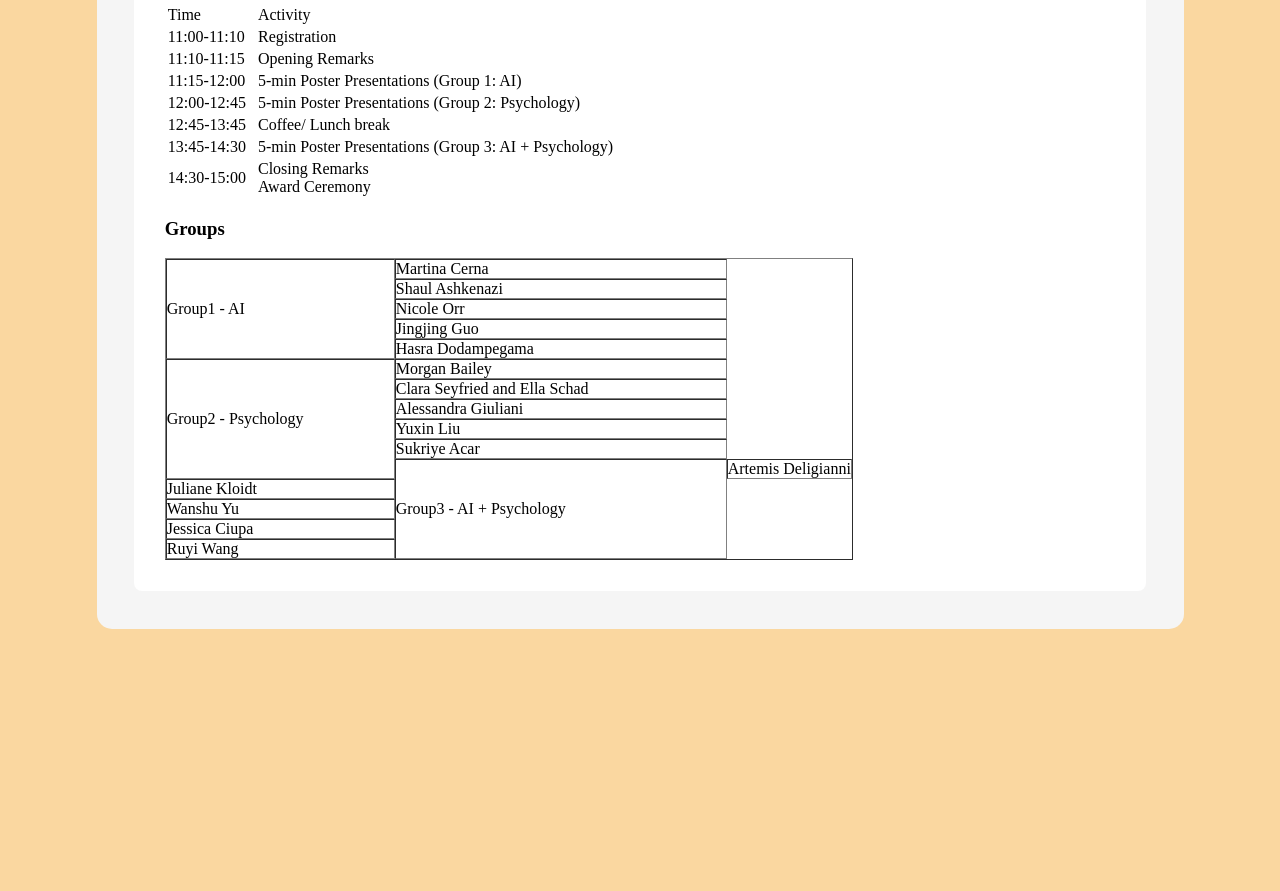
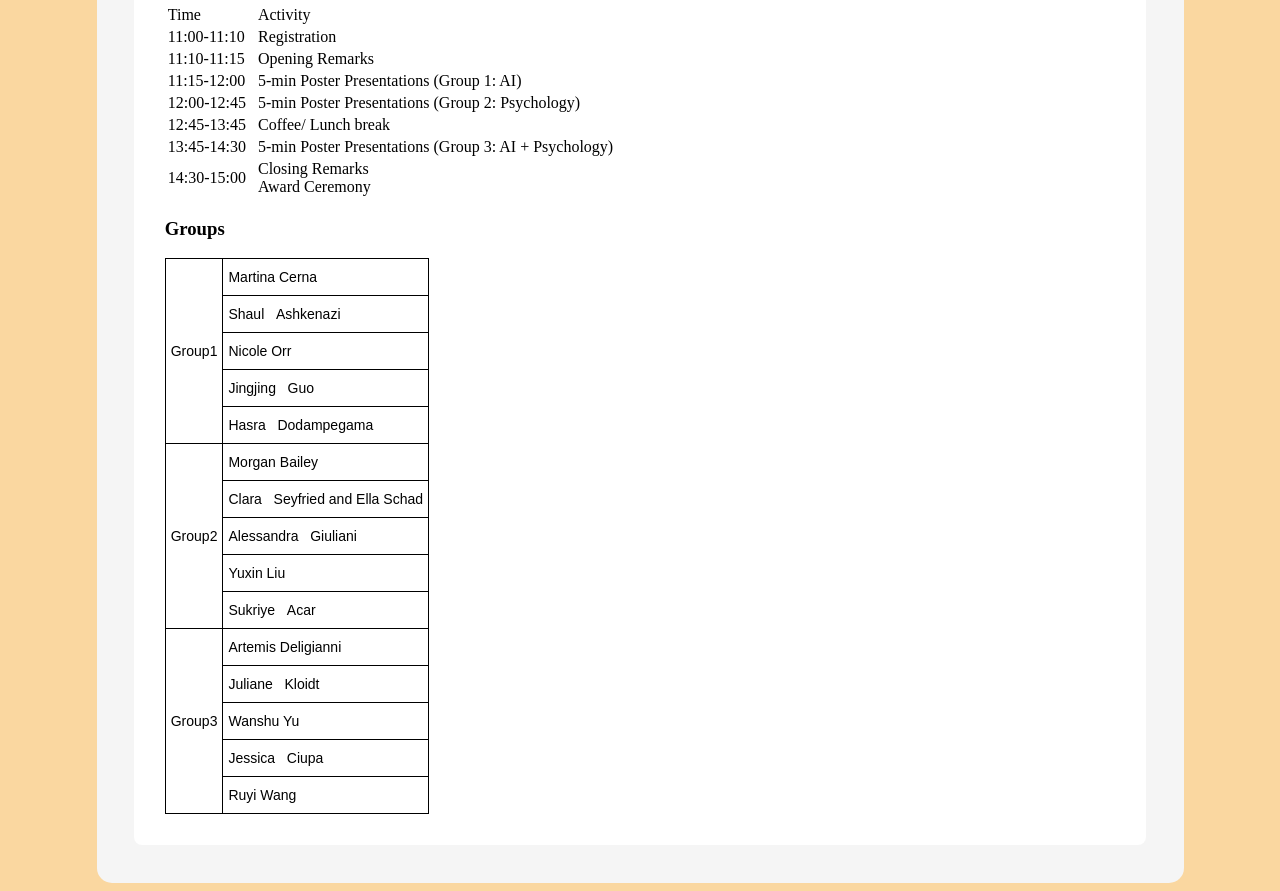
Before and after one commit to Xuerli/BAIPSY, a plain HTML site: page index.html in a window 1280 px wide. Shown: the part 1348-2239 px from the top of the page. Before the commit the page ends 1985 px from the top, so only its background shows below. Drawn offline with Linux system fonts and the light colour scheme.

Commit message:
Update index.html

```diff
--- a/index.html
+++ b/index.html
@@ -191,64 +191,65 @@
                     </table>
 
             <h3>Groups</h3>
-            <table dir="ltr" border="1" cellspacing="0" cellpadding="0" data-sheets-root="1"><colgroup><col width="229" /><col width="332" /></colgroup>
+            <style type="text/css">
+.tg  {border-collapse:collapse;border-spacing:0;}
+.tg td{border-color:black;border-style:solid;border-width:1px;font-family:Arial, sans-serif;font-size:14px;
+  overflow:hidden;padding:10px 5px;word-break:normal;}
+.tg th{border-color:black;border-style:solid;border-width:1px;font-family:Arial, sans-serif;font-size:14px;
+  font-weight:normal;overflow:hidden;padding:10px 5px;word-break:normal;}
+.tg .tg-cly1{text-align:left;vertical-align:middle}
+</style>
+<table class="tg"><thead>
+  <tr>
+    <th class="tg-cly1" rowspan="5">Group1</th>
+    <th class="tg-cly1">Martina Cerna</th>
+  </tr>
+  <tr>
+    <th class="tg-cly1">Shaul&nbsp;&nbsp;&nbsp;Ashkenazi</th>
+  </tr>
+  <tr>
+    <th class="tg-cly1">Nicole Orr</th>
+  </tr>
+  <tr>
+    <th class="tg-cly1">Jingjing&nbsp;&nbsp;&nbsp;Guo</th>
+  </tr>
+  <tr>
+    <th class="tg-cly1">Hasra&nbsp;&nbsp;&nbsp;Dodampegama</th>
+  </tr></thead>
 <tbody>
   <tr>
-		<td colspan="1" rowspan="5" data-sheets-value="{&quot;1&quot;:2,&quot;2&quot;:&quot;Group1 - AI&quot;}">
-			<div>Group1 - AI</div>
-		</td>
-		<td data-sheets-value="{&quot;1&quot;:2,&quot;2&quot;:&quot;Martina Cerna&quot;}">Martina Cerna</td>
+    <td class="tg-cly1" rowspan="5">Group2</td>
+    <td class="tg-cly1">Morgan Bailey</td>
   </tr>
   <tr>
-		<td data-sheets-value="{&quot;1&quot;:2,&quot;2&quot;:&quot;Shaul Ashkenazi&quot;}">Shaul Ashkenazi</td>
+    <td class="tg-cly1">Clara&nbsp;&nbsp;&nbsp;Seyfried and Ella Schad</td>
   </tr>
   <tr>
-		<td data-sheets-value="{&quot;1&quot;:2,&quot;2&quot;:&quot;Nicole Orr&quot;}">Nicole Orr</td>
+    <td class="tg-cly1">Alessandra&nbsp;&nbsp;&nbsp;Giuliani</td>
   </tr>
   <tr>
-		<td data-sheets-value="{&quot;1&quot;:2,&quot;2&quot;:&quot;Jingjing Guo&quot;}">Jingjing Guo</td>
+    <td class="tg-cly1">Yuxin Liu</td>
   </tr>
   <tr>
-		<td data-sheets-value="{&quot;1&quot;:2,&quot;2&quot;:&quot;Hasra Dodampegama&quot;}">Hasra Dodampegama</td>
+    <td class="tg-cly1">Sukriye&nbsp;&nbsp;&nbsp;Acar</td>
   </tr>
   <tr>
-		<td colspan="1" rowspan="6" data-sheets-value="{&quot;1&quot;:2,&quot;2&quot;:&quot;Group2 - Psychology&quot;}">
-			<div>Group2 - Psychology</div>
-		</td>
-		<td data-sheets-value="{&quot;1&quot;:2,&quot;2&quot;:&quot;Morgan Bailey&quot;}">Morgan Bailey</td>
+    <td class="tg-cly1" rowspan="5">Group3</td>
+    <td class="tg-cly1">Artemis Deligianni</td>
   </tr>
   <tr>
-		<td data-sheets-value="{&quot;1&quot;:2,&quot;2&quot;:&quot;Clara Seyfried and Ella Schad&quot;}">Clara Seyfried and Ella Schad</td>
+    <td class="tg-cly1">Juliane&nbsp;&nbsp;&nbsp;Kloidt</td>
   </tr>
   <tr>
-		<td data-sheets-value="{&quot;1&quot;:2,&quot;2&quot;:&quot;Alessandra Giuliani&quot;}">Alessandra Giuliani</td>
+    <td class="tg-cly1">Wanshu Yu</td>
   </tr>
   <tr>
-		<td data-sheets-value="{&quot;1&quot;:2,&quot;2&quot;:&quot;Yuxin Liu&quot;}">Yuxin Liu</td>
+    <td class="tg-cly1">Jessica&nbsp;&nbsp;&nbsp;Ciupa</td>
   </tr>
   <tr>
-		<td data-sheets-value="{&quot;1&quot;:2,&quot;2&quot;:&quot;Ke's colleague&quot;}">Sukriye Acar</td>
+    <td class="tg-cly1">Ruyi Wang</td>
   </tr>
-	<tr>
-		<td colspan="1" rowspan="5" data-sheets-value="{&quot;1&quot;:2,&quot;2&quot;:&quot;Group3 - AI + Psychology&quot;}">
-			<div>Group3 - AI + Psychology</div>
-		</td>
-		<td data-sheets-value="{&quot;1&quot;:2,&quot;2&quot;:&quot;Artemis Deligianni&quot;}">Artemis Deligianni</td>
-	</tr>
-	<tr>
-		<td data-sheets-value="{&quot;1&quot;:2,&quot;2&quot;:&quot;Juliane Kloidt&quot;}">Juliane Kloidt</td>
-	</tr>
-	<tr>
-		<td data-sheets-value="{&quot;1&quot;:2,&quot;2&quot;:&quot;Wanshu Yu&quot;}">Wanshu Yu</td>
-	</tr>
-	<tr>
-		<td data-sheets-value="{&quot;1&quot;:2,&quot;2&quot;:&quot;Jessica Ciupa&quot;}">Jessica Ciupa</td>
-	</tr>
-	<tr>
-		<td data-sheets-value="{&quot;1&quot;:2,&quot;2&quot;:&quot;Ruyi Wang&quot;}">Ruyi Wang</td>
-	</tr>
-</tbody>
-</table>
+</tbody></table>
         </div>
      </div>
  </div>
```
Lines whose indentation alone changed are shown as unchanged.
